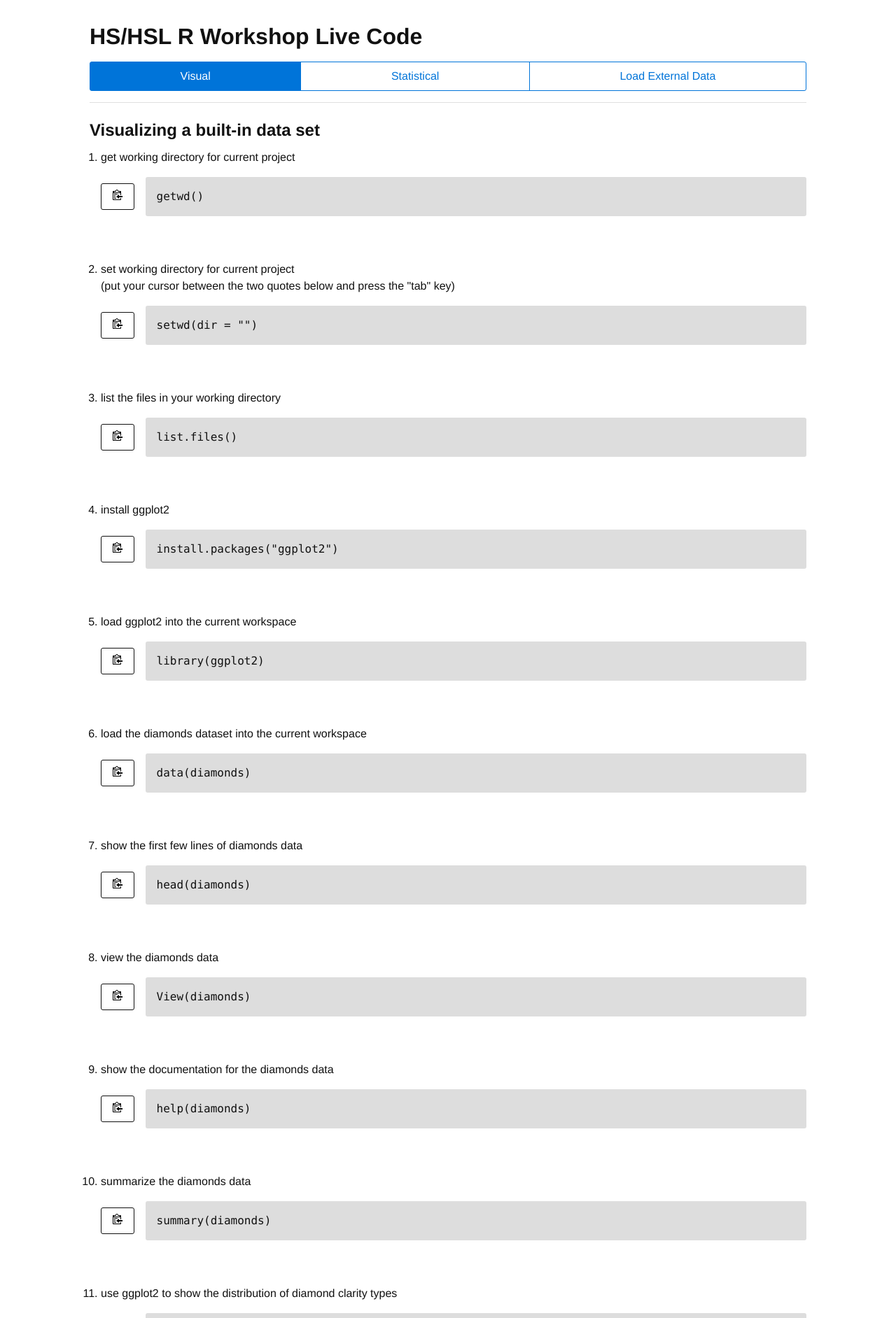
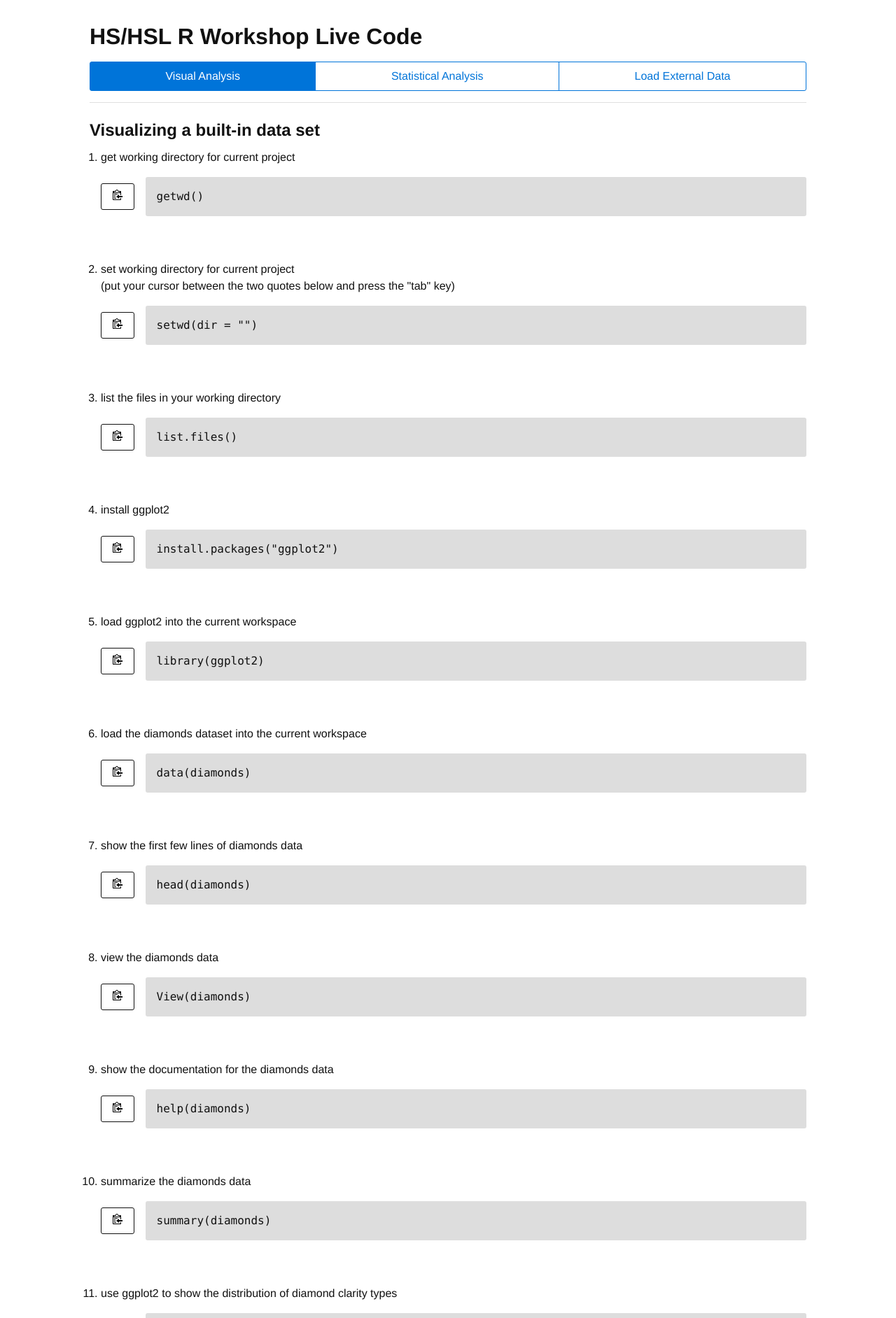
Before and after one commit to hshsl-training/R-workshop, a Jekyll site: the page built from index.html, in a window 1280 px wide. Shown: the top 1884 px of the page at 70% size. Built offline with Jekyll 4.4.1, drawn with Linux system fonts in a browser that asks for light colours; a style sheet for code colours, icons or effects is not loaded.

Commit message:
added better nav descriptive text on larger screens and updated footer styles

```diff
--- a/_includes/footer.html
+++ b/_includes/footer.html
@@ -1,16 +1,8 @@
 <footer class="border-top py3">
-        <ul class="list-reset flex justify-center flex-wrap">
-          <li class="px3">
-            <a href="http://www.hshsl.umaryland.edu">HS/HSL</a>
-          </li>
-          <li class="px3">
-            <a href="http://guides.hshsl.umaryland.edu/R">R Libguide</a>
-          </li>
-          <li class="px3">
-            <a href="https://github.com/hshsl-training/R-workshop">GitHub</a>
-          </li>
-          <li class="px3">
-            <a href="http://www.hshsl.umaryland.edu/about/staff/profile.cfm?id=bzelip">Brian Zelip</a>
-          </li>
-        </ul>
+        <div class="flex justify-center flex-wrap">
+          <a href="http://www.hshsl.umaryland.edu" class="btn blue regular">HS/HSL</a>
+          <a href="http://guides.hshsl.umaryland.edu/R" class="btn blue regular">R Libguide</a>
+          <a href="https://github.com/hshsl-training/R-workshop" class="btn blue regular">GitHub</a>
+          <a href="http://www.hshsl.umaryland.edu/about/staff/profile.cfm?id=bzelip" class="btn blue regular">Brian Zelip</a>
+        </div>
       </footer>
--- a/_includes/nav.html
+++ b/_includes/nav.html
@@ -1,5 +1,5 @@
 <nav class="flex center rounded mb2">
-        <a href="index.html" class="flex-auto py1 hover-text-decoration-none border-blue rounded-left{% if page.title == "visual" %} bg-blue white cursor-def{% else %} hover-dim{% endif %}">Visual</a>
-        <a href="stats.html" class="flex-auto py1 hover-text-decoration-none border-blue x-group-item{% if page.title == "stats" %} bg-blue white cursor-def{% else %} hover-dim{% endif %}">Statistical</a>
+        <a href="index.html" class="flex-auto py1 hover-text-decoration-none border-blue rounded-left{% if page.title == "visual" %} bg-blue white cursor-def{% else %} hover-dim{% endif %} after-analysis">Visual</a>
+        <a href="stats.html" class="flex-auto py1 hover-text-decoration-none border-blue x-group-item{% if page.title == "stats" %} bg-blue white cursor-def{% else %} hover-dim{% endif %} after-analysis">Statistical</a>
         <a href="load.html" class="flex-auto py1 hover-text-decoration-none border-blue x-group-item rounded-right{% if page.title == "load" %} bg-blue white cursor-def{% else %} hover-dim{% endif %}">Load External Data</a>
       </nav>
--- a/_includes/styles.css
+++ b/_includes/styles.css
@@ -5,3 +5,8 @@
       .border-blue { border:1px solid #0074d9; }
       .x-group-item { margin-left: -1px; }
       .justify-center { justify-content: center; }
+      @media (min-width:52em) {
+        .after-analysis::after {
+          content: ' Analysis';
+        }
+      }
```
